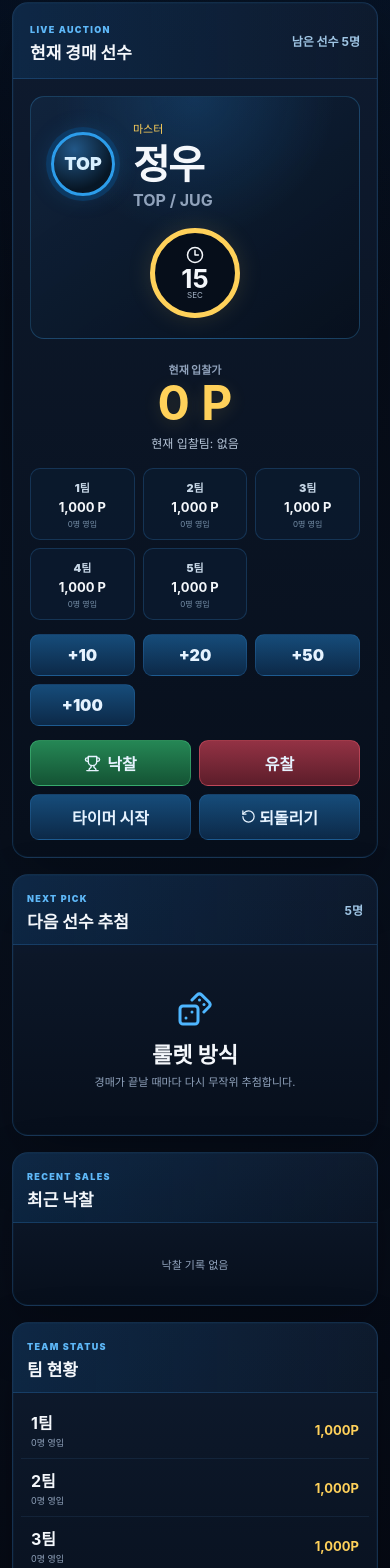
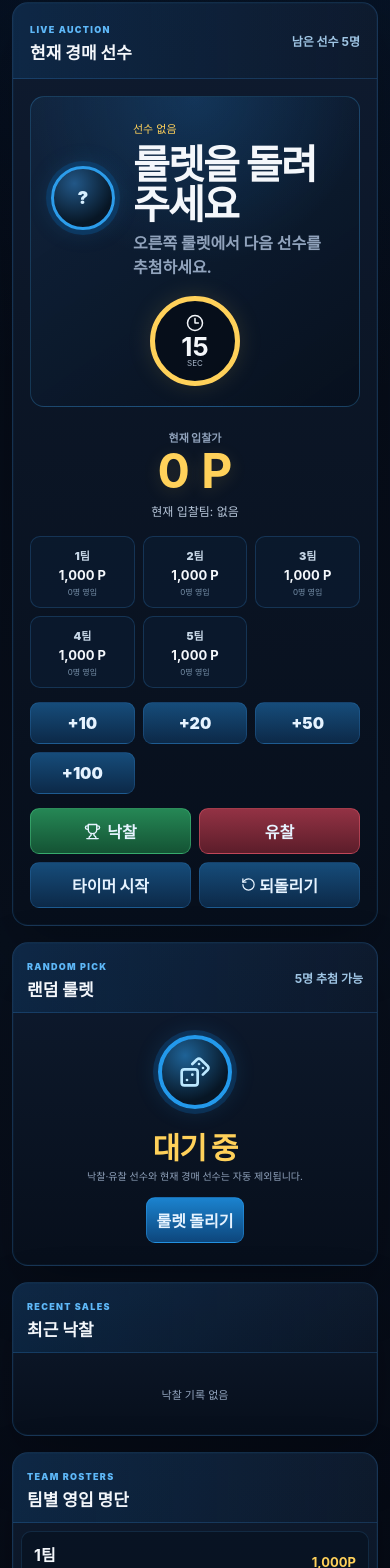
Before and after one commit to wjddn4453-art/kanto-cup-system, a Next.js app: page / in a window 390 px wide. Shown: the part 266-1834 px from the top of the page. Built offline with nearby package versions, Linux system fonts and the light colour scheme.

Commit message:
Add files via upload

```diff
--- a/app/globals.css
+++ b/app/globals.css
@@ -724,3 +724,150 @@ input:focus, select:focus { border-color: #2da9ff; }
     grid-column:2;
   }
 }
+
+
+/* v0.2.2 integrated roulette + roster details */
+.inline-roulette{
+  min-height:245px;
+  padding:22px;
+  display:grid;
+  place-items:center;
+  align-content:center;
+  text-align:center;
+}
+
+.mini-wheel{
+  width:74px;
+  height:74px;
+  border-radius:50%;
+  display:grid;
+  place-items:center;
+  color:#bce8ff;
+  border:4px solid #2399eb;
+  background:
+    radial-gradient(circle at 35% 25%,#1e6296,#071625 70%);
+  box-shadow:0 0 0 5px rgba(11,67,116,.55),0 0 24px rgba(38,156,242,.2);
+}
+
+.roulette-current{
+  min-height:42px;
+  margin-top:15px;
+  color:var(--gold);
+  font-size:30px;
+  font-weight:1000;
+  letter-spacing:-1px;
+}
+
+.spinning-text{
+  animation:nameFlicker .15s infinite alternate;
+}
+
+@keyframes nameFlicker{
+  from{opacity:.55;transform:scale(.97)}
+  to{opacity:1;transform:scale(1.03)}
+}
+
+.inline-roulette p{
+  margin:0 0 14px;
+  color:var(--muted);
+  font-size:10px;
+  max-width:280px;
+}
+
+.inline-roulette button:disabled{
+  opacity:.45;
+  cursor:not-allowed;
+}
+
+.team-rosters-panel{
+  max-height:520px;
+}
+
+.team-roster-list{
+  padding:8px;
+  max-height:452px;
+  overflow:auto;
+}
+
+.team-roster-card{
+  margin-bottom:7px;
+  border:1px solid rgba(66,145,207,.18);
+  border-radius:10px;
+  background:rgba(7,18,32,.64);
+  overflow:hidden;
+}
+
+.team-roster-card summary{
+  min-height:55px;
+  padding:10px 12px;
+  display:flex;
+  align-items:center;
+  justify-content:space-between;
+  gap:12px;
+  cursor:pointer;
+  list-style:none;
+}
+
+.team-roster-card summary::-webkit-details-marker{
+  display:none;
+}
+
+.team-roster-card summary div b,
+.team-roster-card summary div small{
+  display:block;
+}
+
+.team-roster-card summary div small{
+  margin-top:2px;
+  color:var(--muted);
+  font-size:9px;
+}
+
+.team-roster-card summary>strong{
+  color:var(--gold);
+  font-size:13px;
+}
+
+.roster-members{
+  padding:0 9px 9px;
+}
+
+.roster-member{
+  min-height:48px;
+  padding:8px 9px;
+  display:flex;
+  align-items:center;
+  justify-content:space-between;
+  gap:10px;
+  border-top:1px solid rgba(65,123,171,.12);
+  background:rgba(14,34,57,.52);
+}
+
+.roster-member b,
+.roster-member small{
+  display:block;
+}
+
+.roster-member small{
+  margin-top:2px;
+  color:#7890a8;
+  font-size:9px;
+}
+
+.roster-member>strong{
+  color:#ffd15a;
+  font-size:12px;
+}
+
+.empty-roster{
+  padding:13px 9px;
+  border-top:1px solid rgba(65,123,171,.12);
+  color:var(--muted);
+  font-size:9px;
+  text-align:center;
+}
+
+@media(max-width:800px){
+  .team-rosters-panel{max-height:none}
+  .team-roster-list{max-height:none}
+}
--- a/app/page.js
+++ b/app/page.js
@@ -48,57 +48,278 @@ function AppShell({active,setActive,settings,children}) {
   </main>;
 }
 
-function Auction({players,setPlayers,teams,setTeams,settings,recent,setRecent}) {
+function Auction({
+  players,setPlayers,teams,setTeams,settings,recent,setRecent,
+  currentPlayerId,setCurrentPlayerId
+}) {
   const waiting = players.filter(p=>p.status==='waiting');
-  const [currentId,setCurrentId] = useState(waiting[0]?.id ?? null);
   const [selectedTeam,setSelectedTeam] = useState(null);
   const [price,setPrice] = useState(0);
   const [timer,setTimer] = useState(settings.timer);
   const [running,setRunning] = useState(false);
   const [stack,setStack] = useState([]);
   const [overlay,setOverlay] = useState(null);
-  const current = players.find(p=>p.id===currentId);
+  const [spinning,setSpinning] = useState(false);
+  const [rouletteName,setRouletteName] = useState('대기 중');
+
+  const current = players.find(p=>p.id===currentPlayerId);
+  const roulettePool = players.filter(
+    p=>p.status==='waiting' && !p.excluded && p.id!==currentPlayerId
+  );
 
   useEffect(()=>setTimer(settings.timer),[settings.timer]);
-  useEffect(()=>{ if(!running || timer<=0) return; const id=setTimeout(()=>setTimer(v=>v-1),1000); return()=>clearTimeout(id); },[running,timer]);
-  useEffect(()=>{ if(!current && waiting.length) setCurrentId(waiting[0].id); },[waiting.length]);
+  useEffect(()=>{
+    if(!running || timer<=0) return;
+    const id=setTimeout(()=>setTimer(v=>v-1),1000);
+    return()=>clearTimeout(id);
+  },[running,timer]);
 
-  const snap=()=>setStack(s=>[...s.slice(-39),JSON.stringify({players,teams,recent,currentId,selectedTeam,price,timer})]);
+  const snap=()=>setStack(s=>[
+    ...s.slice(-39),
+    JSON.stringify({
+      players,teams,recent,currentPlayerId,selectedTeam,price,timer
+    })
+  ]);
+
+  const selectPlayer=(player)=>{
+    setCurrentPlayerId(player?.id ?? null);
+    setSelectedTeam(null);
+    setPrice(0);
+    setTimer(settings.timer);
+    setRunning(false);
+  };
+
+  const spinRoulette=()=>{
+    if(spinning) return;
+    if(!roulettePool.length) return alert('룰렛에 남은 선수가 없습니다.');
+
+    setSpinning(true);
+    let tick=0;
+    const totalTicks=22;
+    const interval=setInterval(()=>{
+      const preview=roulettePool[Math.floor(Math.random()*roulettePool.length)];
+      setRouletteName(preview.name);
+      tick+=1;
+
+      if(tick>=totalTicks){
+        clearInterval(interval);
+        const picked=roulettePool[Math.floor(Math.random()*roulettePool.length)];
+        setRouletteName(picked.name);
+        selectPlayer(picked);
+        setSpinning(false);
+      }
+    },75);
+  };
+
   const bid=(n)=>{
-    if(!current || selectedTeam===null) return alert('선수와 팀을 먼저 선택하세요.');
-    const team=teams.find(t=>t.id===selectedTeam); if(price+n>team.points) return alert('포인트가 부족합니다.');
-    snap(); setPrice(v=>v+n); if(settings.resetOnBid) setTimer(settings.timer);
+    if(!current || selectedTeam===null) return alert('룰렛으로 선수와 입찰 팀을 먼저 선택하세요.');
+    const team=teams.find(t=>t.id===selectedTeam);
+    if(!team) return;
+    if(price+n>team.points) return alert('포인트가 부족합니다.');
+    snap();
+    setPrice(v=>v+n);
+    if(settings.resetOnBid) setTimer(settings.timer);
   };
-  const resetRound=()=>{setSelectedTeam(null);setPrice(0);setTimer(settings.timer);setRunning(false)};
-  const nextId=(exclude)=>players.find(p=>p.status==='waiting'&&p.id!==exclude)?.id??null;
+
+  const resetRound=()=>{
+    setSelectedTeam(null);
+    setPrice(0);
+    setTimer(settings.timer);
+    setRunning(false);
+  };
+
   const sold=()=>{
     if(!current||selectedTeam===null) return alert('선수와 낙찰 팀을 확인하세요.');
-    const team=teams.find(t=>t.id===selectedTeam); snap();
-    setTeams(ts=>ts.map(t=>t.id===team.id?{...t,points:t.points-price,roster:[...t.roster,{id:current.id,name:current.name,price}]}:t));
-    setPlayers(ps=>ps.map(p=>p.id===current.id?{...p,status:'sold',excluded:true}:p));
-    const sale={id:Date.now(),player:current.name,team:team.name,price,time:new Date().toLocaleTimeString('ko-KR',{hour:'2-digit',minute:'2-digit'})};
-    setRecent(r=>[sale,...r].slice(0,30)); setOverlay({type:'sold',...sale}); setCurrentId(nextId(current.id)); resetRound(); setTimeout(()=>setOverlay(null),1800);
+    const team=teams.find(t=>t.id===selectedTeam);
+    if(!team) return;
+    snap();
+
+    setTeams(ts=>ts.map(t=>t.id===team.id?{
+      ...t,
+      points:t.points-price,
+      roster:[
+        ...t.roster,
+        {
+          id:current.id,
+          name:current.name,
+          tier:current.tier,
+          main:current.main,
+          sub:current.sub,
+          price
+        }
+      ]
+    }:t));
+
+    setPlayers(ps=>ps.map(p=>p.id===current.id?{
+      ...p,status:'sold',excluded:true,soldTeamId:team.id,soldPrice:price
+    }:p));
+
+    const sale={
+      id:Date.now(),
+      player:current.name,
+      team:team.name,
+      price,
+      time:new Date().toLocaleTimeString('ko-KR',{hour:'2-digit',minute:'2-digit'})
+    };
+    setRecent(r=>[sale,...r].slice(0,30));
+    setOverlay({type:'sold',...sale});
+    selectPlayer(null);
+    setRouletteName('대기 중');
+    setTimeout(()=>setOverlay(null),1800);
   };
+
   const unsold=()=>{
-    if(!current) return; snap(); setPlayers(ps=>ps.map(p=>p.id===current.id?{...p,status:'unsold',excluded:true}:p));
-    setOverlay({type:'unsold',player:current.name}); setCurrentId(nextId(current.id)); resetRound(); setTimeout(()=>setOverlay(null),1300);
+    if(!current) return;
+    snap();
+    setPlayers(ps=>ps.map(p=>p.id===current.id?{
+      ...p,status:'unsold',excluded:true
+    }:p));
+    setOverlay({type:'unsold',player:current.name});
+    selectPlayer(null);
+    setRouletteName('대기 중');
+    setTimeout(()=>setOverlay(null),1300);
   };
-  const undo=()=>{const raw=stack.at(-1); if(!raw)return; const x=JSON.parse(raw); setPlayers(x.players);setTeams(x.teams);setRecent(x.recent);setCurrentId(x.currentId);setSelectedTeam(x.selectedTeam);setPrice(x.price);setTimer(x.timer);setRunning(false);setStack(s=>s.slice(0,-1));};
 
-  return <>{overlay&&<div className={`result-overlay ${overlay.type}`}><div className="result-card"><Sparkles size={34}/><span>{overlay.type==='sold'?'AUCTION COMPLETE':'UNSOLD'}</span><h2>{overlay.player}</h2><p>{overlay.type==='sold'?`${overlay.team} · ${overlay.price}P 낙찰`:'유찰 처리'}</p></div></div>}
+  const undo=()=>{
+    const raw=stack.at(-1);
+    if(!raw) return;
+    const x=JSON.parse(raw);
+    setPlayers(x.players);
+    setTeams(x.teams);
+    setRecent(x.recent);
+    setCurrentPlayerId(x.currentPlayerId);
+    setSelectedTeam(x.selectedTeam);
+    setPrice(x.price);
+    setTimer(x.timer);
+    setRunning(false);
+    setStack(s=>s.slice(0,-1));
+  };
+
+  return <>{overlay&&
+    <div className={`result-overlay ${overlay.type}`}>
+      <div className="result-card">
+        <Sparkles size={34}/>
+        <span>{overlay.type==='sold'?'AUCTION COMPLETE':'UNSOLD'}</span>
+        <h2>{overlay.player}</h2>
+        <p>{overlay.type==='sold'?`${overlay.team} · ${overlay.price}P 낙찰`:'유찰 처리'}</p>
+      </div>
+    </div>
+  }
     <div className="page-grid">
       <section className="panel auction-stage">
-        <div className="panel-title"><div><span>LIVE AUCTION</span><h2>현재 경매 선수</h2></div><b>남은 선수 {waiting.length}명</b></div>
-        <div className="player-focus"><div className="role-orb">{current?.main??'?'}</div><div className="player-copy"><span className="tier-tag">{current?.tier??'선수 없음'}</span><h3>{current?.name??'룰렛을 돌려주세요'}</h3><p>{current?`${current.main} / ${current.sub}`:'남은 선수를 추첨하세요.'}</p></div><div className={timer<=5?'timer-ring danger':'timer-ring'}><Clock3 size={18}/><strong>{timer}</strong><small>SEC</small></div></div>
-        <div className="price-board"><span>현재 입찰가</span><strong>{price.toLocaleString()} P</strong><p>현재 입찰팀: {selectedTeam?teams.find(t=>t.id===selectedTeam)?.name:'없음'}</p></div>
-        <div className="team-bids dynamic">{teams.map(t=><button key={t.id} className={selectedTeam===t.id?'team-bid selected':'team-bid'} onClick={()=>setSelectedTeam(t.id)}><span>{t.name}</span><b>{t.points.toLocaleString()} P</b><small>{t.roster.length}명 영입</small></button>)}</div>
-        <div className="bid-actions dynamic">{settings.bidSteps.map(n=><button key={n} onClick={()=>bid(n)}>+{n}</button>)}</div>
-        <div className="admin-actions"><button className="success-btn" onClick={sold}><Trophy size={17}/> 낙찰</button><button className="danger-btn" onClick={unsold}>유찰</button><button onClick={()=>setRunning(v=>!v)}>{running?'타이머 정지':'타이머 시작'}</button><button onClick={undo}><RotateCcw size={15}/> 되돌리기</button></div>
+        <div className="panel-title">
+          <div><span>LIVE AUCTION</span><h2>현재 경매 선수</h2></div>
+          <b>남은 선수 {waiting.length}명</b>
+        </div>
+
+        <div className="player-focus">
+          <div className="role-orb">{current?.main??'?'}</div>
+          <div className="player-copy">
+            <span className="tier-tag">{current?.tier??'선수 없음'}</span>
+            <h3>{current?.name??'룰렛을 돌려주세요'}</h3>
+            <p>{current?`${current.main} / ${current.sub}`:'오른쪽 룰렛에서 다음 선수를 추첨하세요.'}</p>
+          </div>
+          <div className={timer<=5?'timer-ring danger':'timer-ring'}>
+            <Clock3 size={18}/><strong>{timer}</strong><small>SEC</small>
+          </div>
+        </div>
+
+        <div className="price-board">
+          <span>현재 입찰가</span>
+          <strong>{price.toLocaleString()} P</strong>
+          <p>현재 입찰팀: {selectedTeam?teams.find(t=>t.id===selectedTeam)?.name:'없음'}</p>
+        </div>
+
+        <div className="team-bids dynamic">
+          {teams.map(t=>
+            <button
+              key={t.id}
+              className={selectedTeam===t.id?'team-bid selected':'team-bid'}
+              onClick={()=>setSelectedTeam(t.id)}
+            >
+              <span>{t.name}</span>
+              <b>{t.points.toLocaleString()} P</b>
+              <small>{t.roster.length}명 영입</small>
+            </button>
+          )}
+        </div>
+
+        <div className="bid-actions dynamic">
+          {settings.bidSteps.map(n=><button key={n} onClick={()=>bid(n)}>+{n}</button>)}
+        </div>
+
+        <div className="admin-actions">
+          <button className="success-btn" onClick={sold}><Trophy size={17}/> 낙찰</button>
+          <button className="danger-btn" onClick={unsold}>유찰</button>
+          <button onClick={()=>setRunning(v=>!v)}>{running?'타이머 정지':'타이머 시작'}</button>
+          <button onClick={undo}><RotateCcw size={15}/> 되돌리기</button>
+        </div>
       </section>
+
       <aside className="right-stack">
-        <section className="panel"><div className="panel-title compact"><div><span>NEXT PICK</span><h2>다음 선수 추첨</h2></div><b>{waiting.length}명</b></div><div className="next-pick-box"><Dices size={36}/><h3>룰렛 방식</h3><p>경매가 끝날 때마다 다시 무작위 추첨합니다.</p></div></section>
-        <section className="panel"><div className="panel-title compact"><div><span>RECENT SALES</span><h2>최근 낙찰</h2></div></div><div className="recent-list">{recent.length?recent.slice(0,5).map(x=><div className="recent-row" key={x.id}><div><b>{x.player}</b><small>{x.team}</small></div><strong>{x.price}P</strong></div>):<div className="empty-state">낙찰 기록 없음</div>}</div></section>
-        <section className="panel"><div className="panel-title compact"><div><span>TEAM STATUS</span><h2>팀 현황</h2></div></div><div className="mini-teams">{teams.map(t=><div className="mini-team" key={t.id}><div><b>{t.name}</b><small>{t.roster.length}명 영입</small></div><strong>{t.points.toLocaleString()}P</strong></div>)}</div></section>
+        <section className="panel">
+          <div className="panel-title compact">
+            <div><span>RANDOM PICK</span><h2>랜덤 룰렛</h2></div>
+            <b>{roulettePool.length}명 추첨 가능</b>
+          </div>
+          <div className="inline-roulette">
+            <div className={spinning?'mini-wheel spinning':'mini-wheel'}>
+              <Dices size={32}/>
+            </div>
+            <div className={spinning?'roulette-current spinning-text':'roulette-current'}>
+              {rouletteName}
+            </div>
+            <p>낙찰·유찰 선수와 현재 경매 선수는 자동 제외됩니다.</p>
+            <button className="primary-btn" onClick={spinRoulette} disabled={spinning||!roulettePool.length}>
+              {spinning?'추첨 중...':'룰렛 돌리기'}
+            </button>
+          </div>
+        </section>
+
+        <section className="panel">
+          <div className="panel-title compact">
+            <div><span>RECENT SALES</span><h2>최근 낙찰</h2></div>
+          </div>
+          <div className="recent-list">
+            {recent.length?recent.slice(0,5).map(x=>
+              <div className="recent-row" key={x.id}>
+                <div><b>{x.player}</b><small>{x.team}</small></div>
+                <strong>{x.price}P</strong>
+              </div>
+            ):<div className="empty-state">낙찰 기록 없음</div>}
+          </div>
+        </section>
+
+        <section className="panel team-rosters-panel">
+          <div className="panel-title compact">
+            <div><span>TEAM ROSTERS</span><h2>팀별 영입 명단</h2></div>
+          </div>
+          <div className="team-roster-list">
+            {teams.map(t=>
+              <details className="team-roster-card" key={t.id} open={t.roster.length>0}>
+                <summary>
+                  <div>
+                    <b>{t.name}</b>
+                    <small>{t.roster.length}명 영입</small>
+                  </div>
+                  <strong>{t.points.toLocaleString()}P</strong>
+                </summary>
+
+                <div className="roster-members">
+                  {t.roster.length?t.roster.map(member=>
+                    <div className="roster-member" key={`${t.id}-${member.id}`}>
+                      <div>
+                        <b>{member.name}</b>
+                        <small>{member.tier||''}{member.main?` · ${member.main}/${member.sub}`:''}</small>
+                      </div>
+                      <strong>{Number(member.price||0).toLocaleString()}P</strong>
+                    </div>
+                  ):<div className="empty-roster">아직 영입한 선수가 없습니다.</div>}
+                </div>
+              </details>
+            )}
+          </div>
+        </section>
       </aside>
     </div>
   </>;
@@ -113,12 +334,52 @@ function Players({players,setPlayers}) {
   </section>;
 }
 
-function Roulette({players,setPlayers,setActive}) {
-  const [picked,setPicked]=useState(null); const [spinning,setSpinning]=useState(false);
+function Roulette({players,setPlayers,setActive,setCurrentPlayerId}) {
+  const [picked,setPicked]=useState(null);
+  const [spinning,setSpinning]=useState(false);
   const eligible=useMemo(()=>players.filter(p=>p.status==='waiting'&&!p.excluded),[players]);
-  const spin=()=>{if(!eligible.length||spinning)return;setSpinning(true);setPicked(null);setTimeout(()=>{setPicked(eligible[Math.floor(Math.random()*eligible.length)]);setSpinning(false);},2000);};
-  return <div className="roulette-layout"><section className="panel wheel-panel"><div className="panel-title"><div><span>RANDOM PICK</span><h2>랜덤 룰렛</h2></div></div><div className={spinning?'wheel spinning':'wheel'}><div className="wheel-center"><Dices size={34}/></div></div><div className="picked-name">{spinning?'추첨 중...':picked?.name??'대기 중'}</div><button className="primary-btn large" onClick={spin}>룰렛 돌리기</button></section>
-    <section className="panel"><div className="panel-title compact"><div><span>ENTRY LIST</span><h2>룰렛 명단</h2></div><b>{eligible.length}명 참가</b></div><div className="roulette-list">{players.map(p=>{const off=p.excluded||p.status!=='waiting';return <button key={p.id} className={off?'roulette-entry excluded':'roulette-entry'} onClick={()=>p.status==='waiting'&&setPlayers(ps=>ps.map(x=>x.id===p.id?{...x,excluded:!x.excluded}:x))}><div><b>{p.name}</b><small>{p.tier} · {p.main}</small></div><span>{p.status!=='waiting'?'경매 완료':p.excluded?'제외됨':'참가'}</span></button>})}</div></section>
+
+  const spin=()=>{
+    if(!eligible.length||spinning)return;
+    setSpinning(true);
+    setPicked(null);
+    setTimeout(()=>{
+      const selected=eligible[Math.floor(Math.random()*eligible.length)];
+      setPicked(selected);
+      setCurrentPlayerId(selected.id);
+      setSpinning(false);
+    },2000);
+  };
+
+  return <div className="roulette-layout">
+    <section className="panel wheel-panel">
+      <div className="panel-title"><div><span>RANDOM PICK</span><h2>랜덤 룰렛</h2></div></div>
+      <div className={spinning?'wheel spinning':'wheel'}><div className="wheel-center"><Dices size={34}/></div></div>
+      <div className="picked-name">{spinning?'추첨 중...':picked?.name??'대기 중'}</div>
+      <div className="roulette-buttons">
+        <button className="primary-btn large" onClick={spin}>룰렛 돌리기</button>
+        <button disabled={!picked} onClick={()=>setActive('auction')}>경매 화면으로 이동</button>
+      </div>
+    </section>
+
+    <section className="panel">
+      <div className="panel-title compact">
+        <div><span>ENTRY LIST</span><h2>룰렛 명단</h2></div><b>{eligible.length}명 참가</b>
+      </div>
+      <div className="roulette-list">
+        {players.map(p=>{
+          const off=p.excluded||p.status!=='waiting';
+          return <button
+            key={p.id}
+            className={off?'roulette-entry excluded':'roulette-entry'}
+            onClick={()=>p.status==='waiting'&&setPlayers(ps=>ps.map(x=>x.id===p.id?{...x,excluded:!x.excluded}:x))}
+          >
+            <div><b>{p.name}</b><small>{p.tier} · {p.main}</small></div>
+            <span>{p.status!=='waiting'?'경매 완료':p.excluded?'제외됨':'참가'}</span>
+          </button>
+        })}
+      </div>
+    </section>
   </div>;
 }
 
@@ -276,12 +537,12 @@ function HistoryView({recent}) {return <section className="panel full-panel"><di
 function Watch({settings,teams,players}) {const p=players.find(x=>x.status==='waiting');return <section className="panel watch-screen"><div className="watch-brand">🌶️ 고추밭 AUCTION</div><span>VIEW ONLY</span><h2>{settings.title}</h2><div className="watch-player"><small>현재 대기 선수</small><strong>{p?.name??'경매 종료'}</strong><p>{p?`${p.tier} · ${p.main}/${p.sub}`:'남은 선수 없음'}</p></div><div className="watch-teams">{teams.map(t=><div key={t.id}><b>{t.name}</b><strong>{t.points}P</strong><small>{t.roster.length}명</small></div>)}</div></section>}
 
 export default function Home(){
-  const [active,setActive]=useState('auction'); const [settings,setSettings]=useState(DEFAULT_SETTINGS); const [players,setPlayers]=useState(DEFAULT_PLAYERS); const [teams,setTeams]=useState(makeTeams(DEFAULT_SETTINGS)); const [recent,setRecent]=useState([]); const [ready,setReady]=useState(false);
-  useEffect(()=>{try{const raw=localStorage.getItem(KEY);if(raw){const x=JSON.parse(raw);const s={...DEFAULT_SETTINGS,...x.settings};setSettings(s);setPlayers(x.players||DEFAULT_PLAYERS);setTeams(makeTeams(s,x.teams||[]));setRecent(x.recent||[]);}}catch{}setReady(true)},[]);
-  useEffect(()=>{if(ready)localStorage.setItem(KEY,JSON.stringify({settings,players,teams,recent}));},[ready,settings,players,teams,recent]);
-  let view=<Auction players={players} setPlayers={setPlayers} teams={teams} setTeams={setTeams} settings={settings} recent={recent} setRecent={setRecent}/>;
+  const [active,setActive]=useState('auction'); const [settings,setSettings]=useState(DEFAULT_SETTINGS); const [players,setPlayers]=useState(DEFAULT_PLAYERS); const [teams,setTeams]=useState(makeTeams(DEFAULT_SETTINGS)); const [recent,setRecent]=useState([]); const [currentPlayerId,setCurrentPlayerId]=useState(null); const [ready,setReady]=useState(false);
+  useEffect(()=>{try{const raw=localStorage.getItem(KEY);if(raw){const x=JSON.parse(raw);const s={...DEFAULT_SETTINGS,...x.settings};setSettings(s);setPlayers(x.players||DEFAULT_PLAYERS);setTeams(makeTeams(s,x.teams||[]));setRecent(x.recent||[]);setCurrentPlayerId(x.currentPlayerId??null);}}catch{}setReady(true)},[]);
+  useEffect(()=>{if(ready)localStorage.setItem(KEY,JSON.stringify({settings,players,teams,recent,currentPlayerId}));},[ready,settings,players,teams,recent,currentPlayerId]);
+  let view=<Auction players={players} setPlayers={setPlayers} teams={teams} setTeams={setTeams} settings={settings} recent={recent} setRecent={setRecent} currentPlayerId={currentPlayerId} setCurrentPlayerId={setCurrentPlayerId}/>;
   if(active==='players')view=<Players players={players} setPlayers={setPlayers}/>;
-  if(active==='roulette')view=<Roulette players={players} setPlayers={setPlayers} setActive={setActive}/>;
+  if(active==='roulette')view=<Roulette players={players} setPlayers={setPlayers} setActive={setActive} setCurrentPlayerId={setCurrentPlayerId}/>;
   if(active==='history')view=<HistoryView recent={recent}/>;
   if(active==='watch')view=<Watch settings={settings} teams={teams} players={players}/>;
   if(active==='settings')view=<SettingsView settings={settings} setSettings={setSettings} teams={teams} setTeams={setTeams}/>;
--- a/package.json
+++ b/package.json
@@ -1,6 +1,6 @@
 {
   "name": "gochubat-auction",
-  "version": "0.2.1",
+  "version": "0.2.2",
   "private": true,
   "scripts": {
     "dev": "next dev",
```
Also changed, not shown: 1 other file (tests, documents, lock files or other folders).
